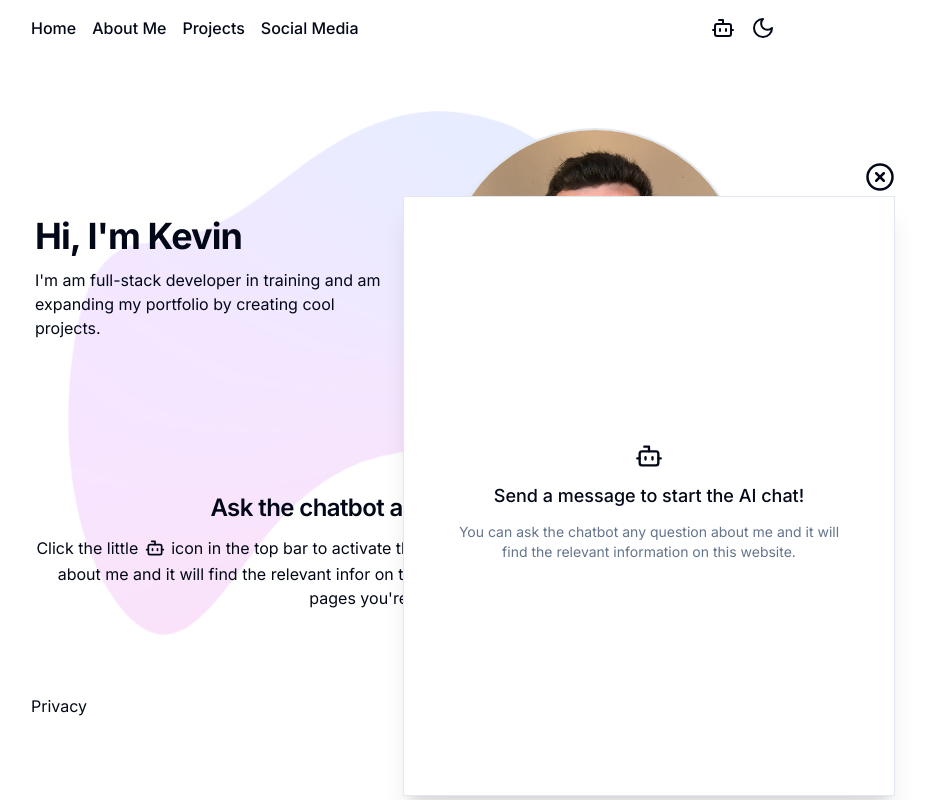
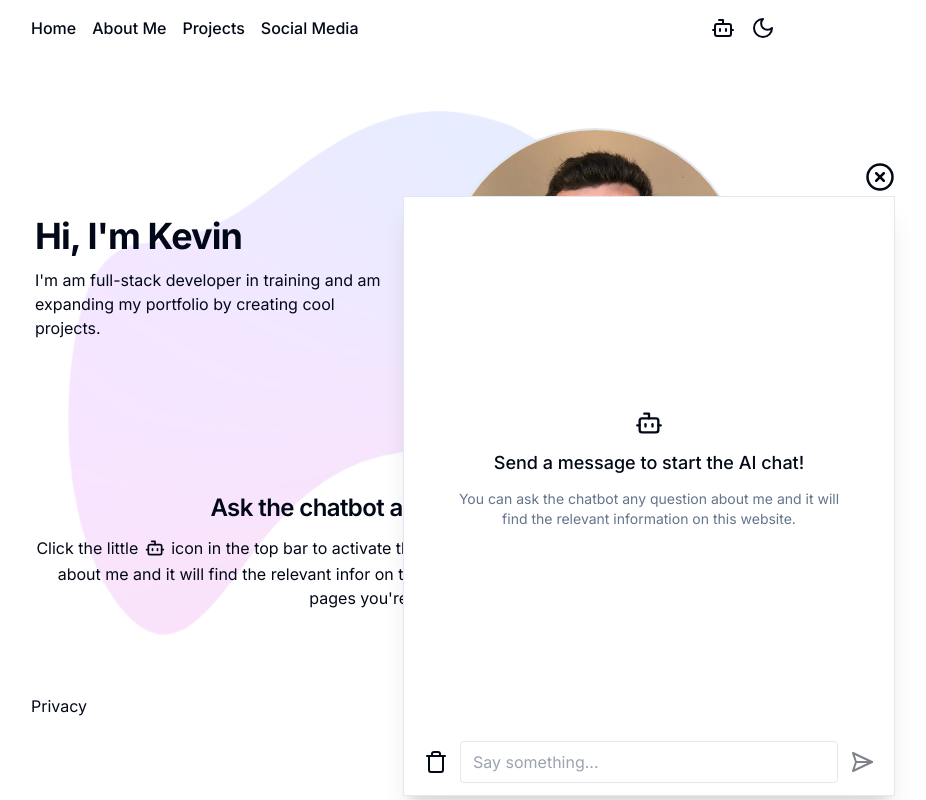
Before and after one commit to kbrenn02/portfolio-website, a Next.js app in the folder portfolio-website/: page / in a window 1280 px wide. Both pictures are taken after a click on the button 960 px from the left and 28 px from the top of the page. Shown: the whole page, without its empty margins (237-1163 px from the left). Built offline with nearby package versions, Linux system fonts and the light colour scheme.

Commit message:
Allow user to submit text to chatbox

```diff
--- a/portfolio-website/src/components/AIChatBox.tsx
+++ b/portfolio-website/src/components/AIChatBox.tsx
@@ -1,7 +1,7 @@
 import React from "react";
 import { Message, useChat } from "ai/react";
 import { cn } from "@/src/libs/utils";
-import { Bot, XCircle } from "lucide-react";
+import { Bot, SendHorizonal, Trash, XCircle } from "lucide-react";
 // this useChat hook is coming from Vercel.ai SDK that I already installed
 import ReactMarkdown from "react-markdown";
 import Link from "next/link";
@@ -22,6 +22,10 @@ const AIChatBox = ({ open, onClose }: AIChatBoxProps) => {
     error,
   } = useChat(); // the default api endpoint is '/api/chat'
 
+  // this messages array could be empty, so we put the ? at the end of the array call. If it's not empty, then we're checking
+  // the role of who sent the last message
+  const lastMessageIsUser = messages[messages.length - 1]?.role === 'user';
+
   return (
     <div
       className={cn(
@@ -37,6 +41,30 @@ const AIChatBox = ({ open, onClose }: AIChatBoxProps) => {
           {messages.map((message) => (
             <ChatMessage message={message} key={message.id} />
           ))}
+
+
+          {/* If the user asked a question, and before the ai chatbox as responded, this is the loading screen while
+          it's "thinking." Also gives an error message if there is an error */}
+          {isLoading && lastMessageIsUser && (
+            <ChatMessage
+                message = {{
+                    id: 'loading',
+                    role: 'assistant',
+                    content: 'Thinking...',
+                }}
+            />
+          )}
+          {error && (
+            <ChatMessage
+                message={{
+                    id: 'error',
+                    role: 'assistant',
+                    content: 'Something went wrong. Please try again.',
+                }}
+            />
+          )}
+
+          {/* This is the view if there are no messages and no errors, aka the user hasn't started typing */}
           {!error && messages.length === 0 && (
             <div className="mx-8 flex h-full flex-col items-center justify-center gap-3 text-center">
               <Bot size={28} />
@@ -50,6 +78,34 @@ const AIChatBox = ({ open, onClose }: AIChatBoxProps) => {
             </div>
           )}
         </div>
+
+        <form onSubmit={handleSubmit} className="m-3 flex gap-1">
+          <button
+                type="button"
+                className="flex items-center justify-center w-10 flex-none"
+                title='Clear chat'
+                onClick={() => setMessages([])}
+            >
+                <Trash size = {24} />
+          </button>
+          <input
+            value={input}
+            onChange={handleInputChange}
+            placeholder="Say something..."
+            className="grow border rounded bg-background px-3 py-2"
+            type="text"
+          />
+          <button
+            type="submit"
+            className="flex items-center justify-center w-10 flex-none disabled:opacity-50"
+            disabled={isLoading || input.length === 0}
+            title='Submit message'
+          >
+            <SendHorizonal size={24} />
+          </button>
+
+        </form>
+
       </div>
     </div>
   );
```
